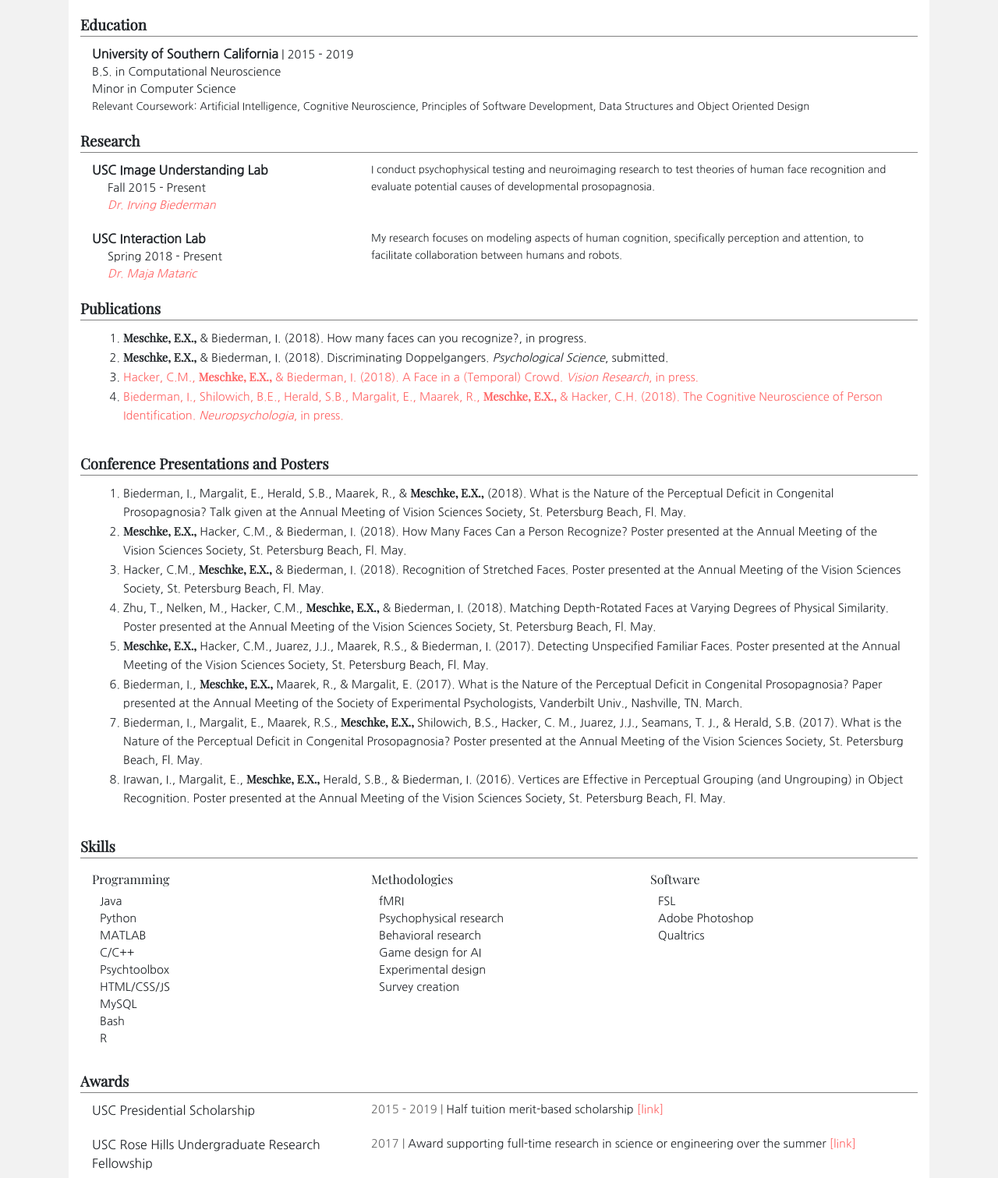
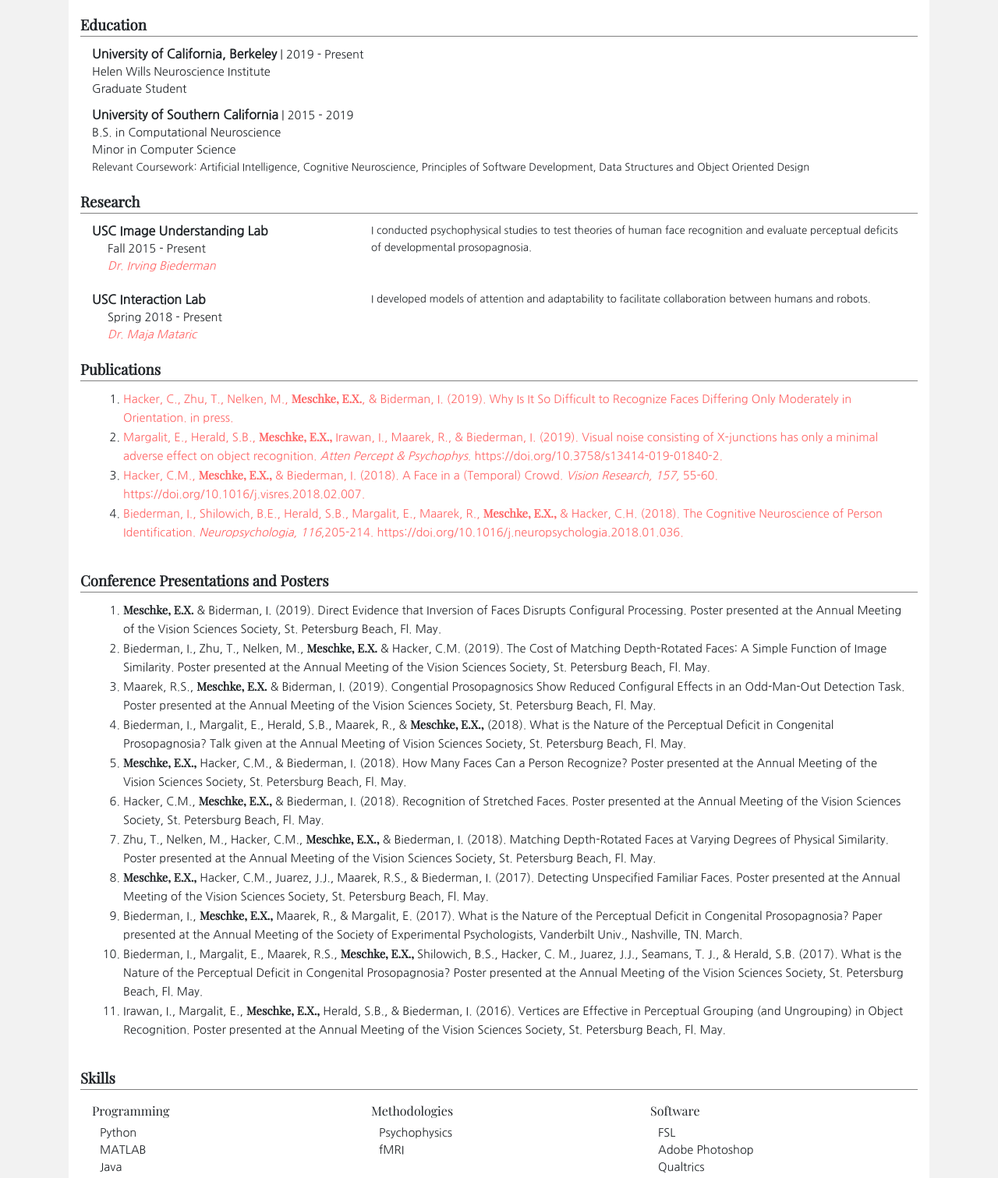
Before and after one commit to exmeschke/exmeschke.github.io, a plain HTML site: page cv.html in a window 1280 px wide. Shown: the part 384-1895 px from the top of the page at 78% size. Drawn offline with nearby package versions, Linux system fonts and the light colour scheme.

Commit message:
updated cv

```diff
--- a/cv.html
+++ b/cv.html
@@ -132,6 +132,16 @@
 				<div class="row">
 					<div class="col-12">
 						<div class="section">
+							<span style="font-size: 12pt; font-weight: bold">University of California, Berkeley</span> |
+							2019 - Present<br>
+							Helen Wills Neuroscience Institute<br>
+							Graduate Student<br>
+						</div>
+					</div>
+				</div>
+				<div class="row">
+					<div class="col-12">
+						<div class="section">
 							<span style="font-size: 12pt; font-weight: bold">University of Southern California</span> |
 							2015 - 2019<br>
 							B.S. in Computational Neuroscience<br>
@@ -155,7 +165,7 @@
 					</div>
 					<div class="col-8">
 						<div class="section cv-research-des">
-							<span style="font-size: 10pt;">I conduct psychophysical testing and neuroimaging research to test theories of human face recognition and evaluate potential causes of developmental prosopagnosia.</span>
+							<span style="font-size: 10pt;">I conducted psychophysical studies to test theories of human face recognition and evaluate perceptual deficits of developmental prosopagnosia.</span>
 						</div>
 					</div>
 				</div>
@@ -170,7 +180,7 @@
 					</div>
 					<div class="col-8">
 						<div class="section cv-research-des">
-							<span style="font-size: 10pt;">My research focuses on modeling aspects of human cognition, specifically perception and attention, to facilitate collaboration between humans and robots.</span>
+							<span style="font-size: 10pt;">I developed models of attention and adaptability to facilitate collaboration between humans and robots.</span>
 						</div>
 					</div>
 				</div>
@@ -181,10 +191,10 @@
 				<div class="row">
 					<div class="col-12">
 						<ol class="section">
-							<li class="list"><span class="serif-font">Meschke, E.X.,</span> & Biederman, I. (2018). How many faces can you recognize?, in progress.</li>
-							<li class="list"><span class="serif-font">Meschke, E.X.,</span> & Biederman, I. (2018). Discriminating Doppelgangers. <i>Psychological Science</i>, submitted.</li>
-							<li class="list"><a href="https://www.sciencedirect.com/science/article/pii/S0042698918300336" target="_blank" class="red-link">Hacker, C.M., <span class="serif-font">Meschke, E.X.,</span> & Biederman, I. (2018). A Face in a (Temporal) Crowd. <i>Vision Research</i>, in press.</li></a>
-							<li class="list"><a href="https://www.sciencedirect.com/science/article/pii/S0028393218300423" target="_blank" class="red-link">Biederman, I., Shilowich, B.E., Herald, S.B., Margalit, E., Maarek, R., <span class="serif-font">Meschke, E.X.,</span> & Hacker, C.H. (2018). The Cognitive Neuroscience of Person Identification. <i>Neuropsychologia</i>, in press.</a></li>
+							<li class="list"><a href="https://psyarxiv.com/48k5q/download?format=pdf" target="_blank" class="red-link">Hacker, C., Zhu, T., Nelken, M., <span class="serif-font">Meschke, E.X.</span>, & Biderman, I. (2019). Why Is It So Difficult to Recognize Faces Differing Only Moderately in Orientation. in press.</li>
+							<li class="list"><a href="https://psyarxiv.com/cje3y/download/?format=pdf" target="_blank" class="red-link">Margalit, E., Herald, S.B., <span class="serif-font">Meschke, E.X.,</span> Irawan, I., Maarek, R., & Biederman, I. (2019). Visual noise consisting of X-junctions has only a minimal adverse effect on object recognition. <i>Atten Percept & Psychophys.</i> https://doi.org/10.3758/s13414-019-01840-2.</li></a>
+							<li class="list"><a href="https://www.sciencedirect.com/science/article/pii/S0042698918300336" target="_blank" class="red-link">Hacker, C.M., <span class="serif-font">Meschke, E.X.,</span> & Biederman, I. (2018). A Face in a (Temporal) Crowd. <i>Vision Research, 157,</i> 55-60. https://doi.org/10.1016/j.visres.2018.02.007.</li></a>
+							<li class="list"><a href="https://geon.usc.edu/~biederman/publications/Biederman_et_al_2018_Person_Identification.pdf" target="_blank" class="red-link">Biederman, I., Shilowich, B.E., Herald, S.B., Margalit, E., Maarek, R., <span class="serif-font">Meschke, E.X.,</span> & Hacker, C.H. (2018). The Cognitive Neuroscience of Person Identification. <i>Neuropsychologia, 116</i>,205-214. https://doi.org/10.1016/j.neuropsychologia.2018.01.036.</a></li>
 						</ul>
 					</div>
 				</div>
@@ -195,6 +205,9 @@
 				<div class="row">
 					<div class="col-12">
 						<ol class="section">
+							<li class="list"><span class="serif-font">Meschke, E.X.</span> & Biderman, I. (2019). Direct Evidence that Inversion of Faces Disrupts Configural Processing. Poster presented at the Annual Meeting of the Vision Sciences Society, St. Petersburg Beach, Fl. May.</li>
+							<li class="list">Biederman, I., Zhu, T., Nelken, M., <span class="serif-font">Meschke, E.X.</span> & Hacker, C.M. (2019). The Cost of Matching Depth-Rotated Faces: A Simple Function of Image Similarity. Poster presented at the Annual Meeting of the Vision Sciences Society, St. Petersburg Beach, Fl. May.</li>
+							<li class="list">Maarek, R.S., <span class="serif-font">Meschke, E.X.</span> & Biderman, I. (2019). Congential Prosopagnosics Show Reduced Configural Effects in an Odd-Man-Out Detection Task. Poster presented at the Annual Meeting of the Vision Sciences Society, St. Petersburg Beach, Fl. May.</li>
 							<li class="list">Biederman, I., Margalit, E., Herald, S.B., Maarek, R., & <span class="serif-font">Meschke, E.X.,</span> (2018). What is the Nature of the Perceptual Deficit in Congenital Prosopagnosia? Talk given at the Annual Meeting of Vision Sciences Society, St. Petersburg Beach, Fl. May.</li>
 							<li class="list"><span class="serif-font">Meschke, E.X.,</span> Hacker, C.M., & Biederman, I. (2018). How Many Faces Can a Person Recognize? Poster presented at the Annual Meeting of the Vision Sciences Society, St. Petersburg Beach, Fl. May.</li>
 							<li class="list">Hacker, C.M., <span class="serif-font">Meschke, E.X.,</span> & Biederman, I. (2018). Recognition of Stretched Faces. Poster presented at the Annual Meeting of the Vision Sciences Society, St. Petersburg Beach, Fl. May.</li>
@@ -214,13 +227,12 @@
 					<div class="col-4">
 						<div class="section">
 							<div class="skill-title">Programming<br></div>
-								<li class="skill-listitem">Java</li>
 								<li class="skill-listitem">Python</li>
 								<li class="skill-listitem">MATLAB</li>
+								<li class="skill-listitem">Java</li>
 								<li class="skill-listitem">C/C++</li>
 								<li class="skill-listitem">Psychtoolbox</li>
 								<li class="skill-listitem">HTML/CSS/JS</li>
-								<li class="skill-listitem">MySQL</li>
 								<li class="skill-listitem">Bash</li>
 								<li class="skill-listitem">R</li>
 						</div>
@@ -228,12 +240,8 @@
 					<div class="col-4">
 						<div class="section">
 							<div class="skill-title">Methodologies<br></div>
+								<li class="skill-listitem">Psychophysics</li>
 								<li class="skill-listitem">fMRI</li>
-								<li class="skill-listitem">Psychophysical research</li>
-								<li class="skill-listitem">Behavioral research</li>
-								<li class="skill-listitem">Game design for AI</li>
-								<li class="skill-listitem">Experimental design</li>
-								<li class="skill-listitem">Survey creation</li>
 							</div>
 					</div>
 					<div class="col-4">
```
